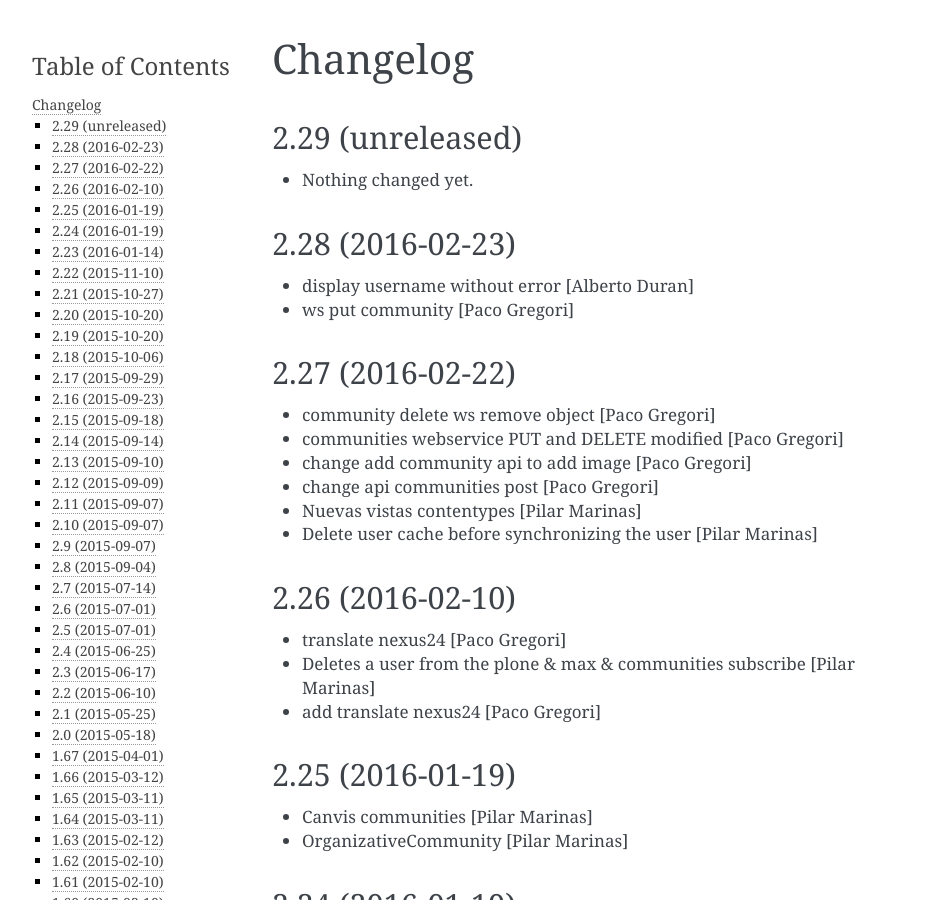
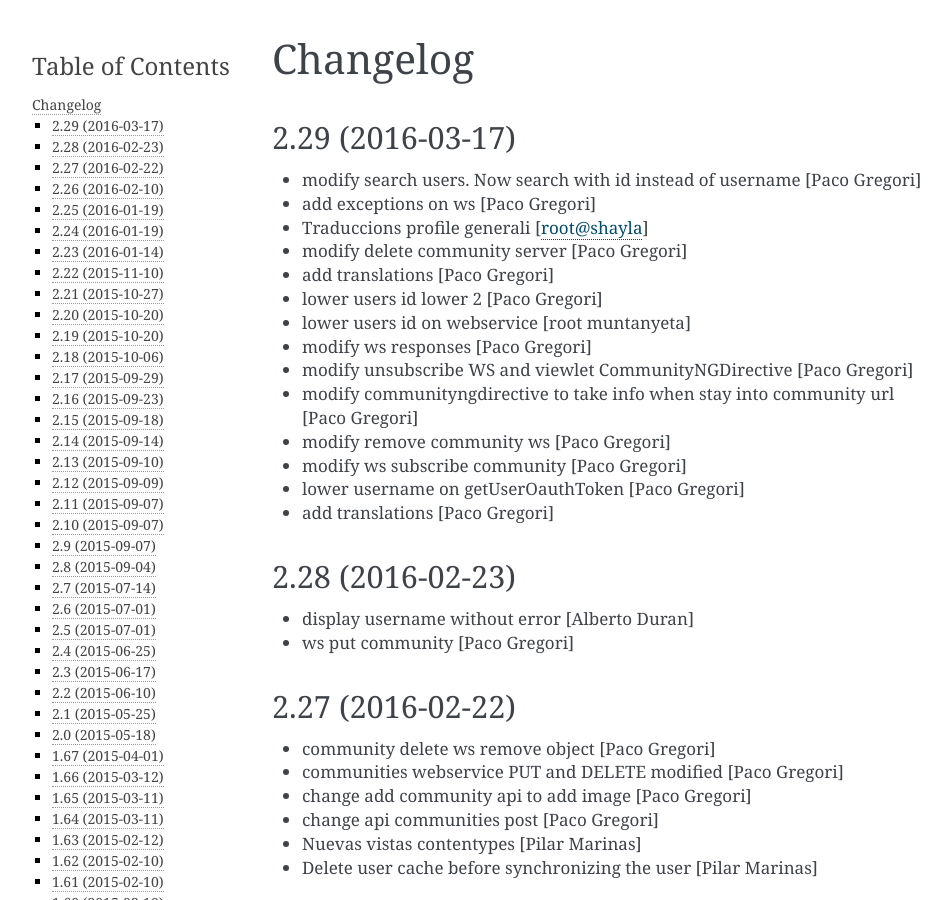
Before and after one commit to UPCnet/ulearn.core, a Sphinx documentation site: the page built from docs/HISTORY.rst, in a window 1280 px wide and 900 px high. Shown: the whole window, without its empty margins (148-1099 px from the left). Built offline with Sphinx 7.4.7, drawn with Linux system fonts in a browser that asks for light colours; pages that are not in the unit, such as notebooks, are missing from menus.

Commit message:
Preparing release 2.29

```diff
--- a/docs/HISTORY.rst
+++ b/docs/HISTORY.rst
@@ -1,11 +1,23 @@
 Changelog
 =========
 
-2.29 (unreleased)
+2.29 (2016-03-17)
 -----------------
 
-- Nothing changed yet.
-
+* modify search users. Now search with id instead of username [Paco Gregori]
+* add exceptions on ws [Paco Gregori]
+* Traduccions profile generali [root@shayla]
+* modify delete community server [Paco Gregori]
+* add translations [Paco Gregori]
+* lower users id lower 2 [Paco Gregori]
+* lower users id on webservice [root muntanyeta]
+* modify ws responses [Paco Gregori]
+* modify unsubscribe WS and viewlet CommunityNGDirective [Paco Gregori]
+* modify communityngdirective to take info when stay into community url [Paco Gregori]
+* modify remove community ws [Paco Gregori]
+* modify ws subscribe community [Paco Gregori]
+* lower username on getUserOauthToken [Paco Gregori]
+* add translations [Paco Gregori]
 
 2.28 (2016-02-23)
 -----------------
--- a/setup.py
+++ b/setup.py
@@ -1,7 +1,7 @@
 from setuptools import setup, find_packages
 import os
 
-version = '2.29.dev0'
+version = '2.29'
 
 README = open('README.rst').read()
 HISTORY = open(os.path.join('docs', 'HISTORY.rst')).read()
```
